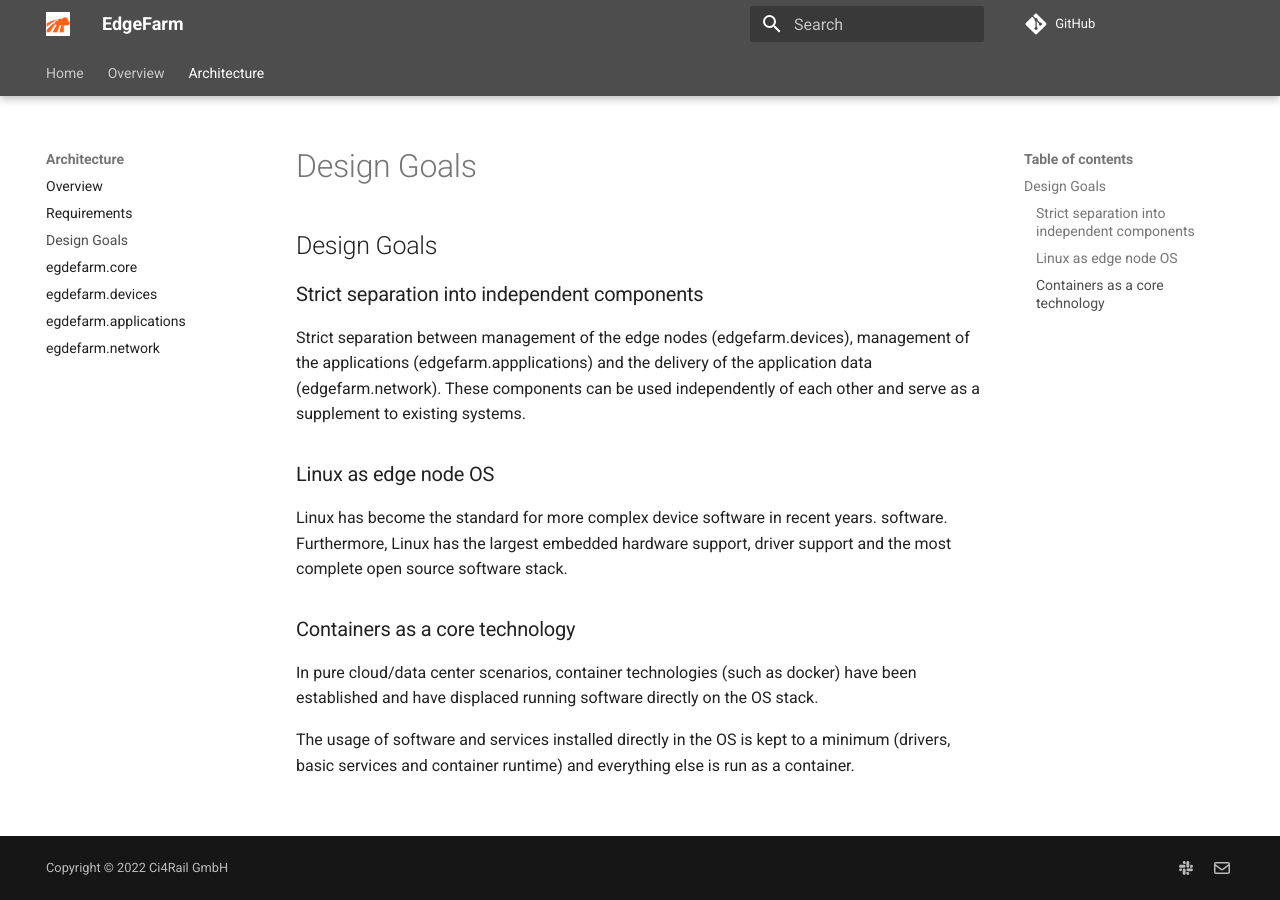
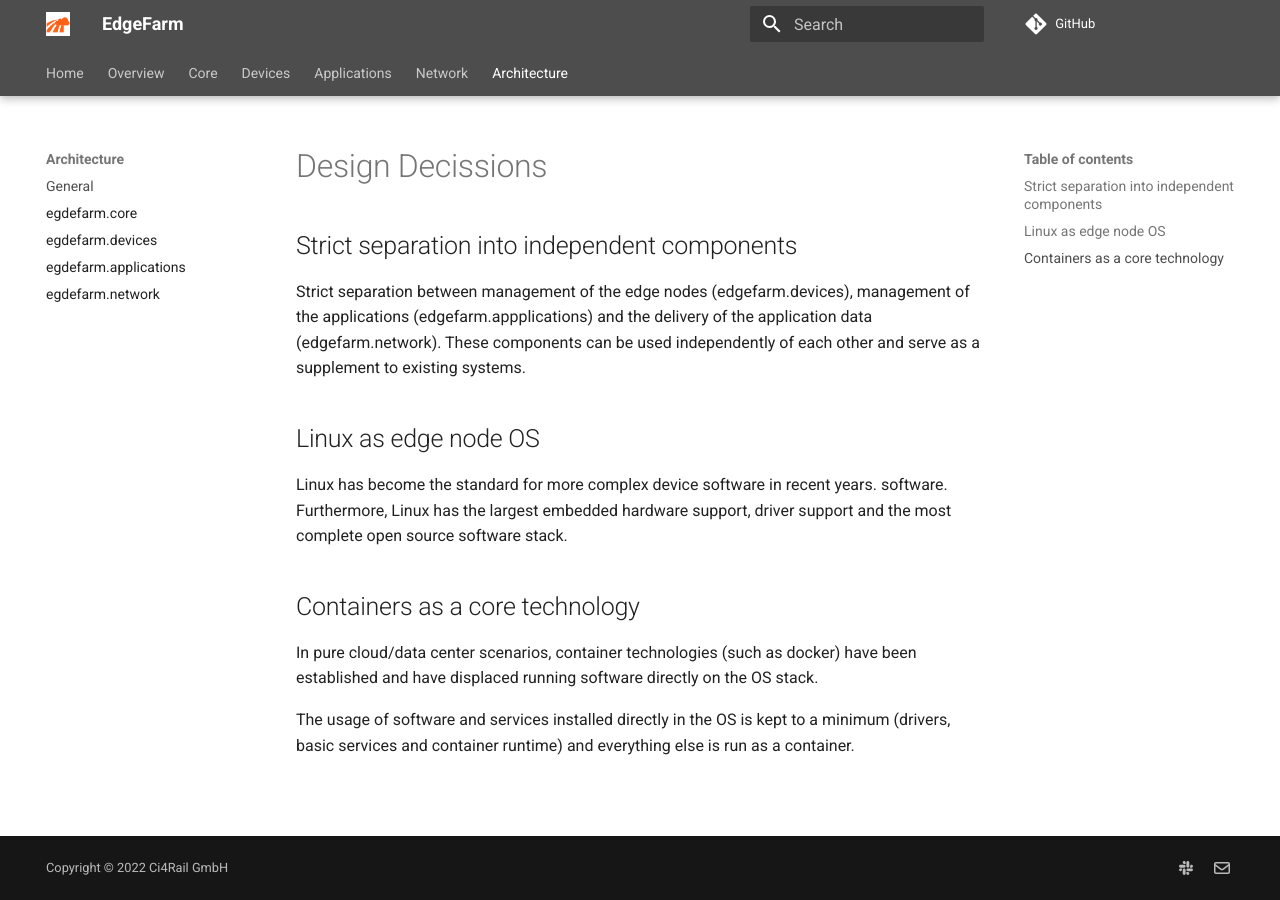
Before and after one commit to edgefarm/edgefarm, an MkDocs documentation site: the page built from docs/architecture/general.md, in a window 1280 px wide. Built offline with MkDocs 1.6.1 and Material for MkDocs 9.7.7, drawn with Linux system fonts in a browser that asks for light colours; comment, search, counter and statistics services are not loaded; the version menu is left out.

Commit message:
docs: extended docs

```diff
--- a/docs/architecture/design-goals.md
+++ b/docs/architecture/general.md
@@ -1,18 +1,17 @@
-## Design Goals
+# Design Decissions
 
-### Strict separation into independent components
+## Strict separation into independent components
 
 Strict separation between management of the edge nodes (edgefarm.devices), management of the applications (edgefarm.appplications) and the delivery of the application data (edgefarm.network).
 These components can be used independently of each other and serve as a supplement to existing systems.
 
-
-### Linux as edge node OS
+## Linux as edge node OS
 
 Linux has become the standard for more complex device software in recent years.
 software. Furthermore, Linux has the largest embedded hardware support,
 driver support and the most complete open source software stack.
 
-### Containers as a core technology
+## Containers as a core technology
 
 In pure cloud/data center scenarios, container technologies (such as docker) have been established and have displaced running software directly on the OS stack.
 
--- a/mkdocs.yml
+++ b/mkdocs.yml
@@ -74,12 +74,18 @@ markdown_extensions:
 nav:
  - Home: index.md
  - Overview:
-     - Introduction: overview/introduction.md
-     - Components: overview/components.md
+    - Introduction: overview/introduction.md
+    - Components: overview/components.md
+ - Core:
+    -  Introduction: edgefarm.core/introduction.md
+ - Devices:
+    -  Introduction: edgefarm.devices/introduction.md
+ - Applications:
+    -  Introduction: edgefarm.applications/introduction.md
+ - Network:
+    -  Introduction: edgefarm.network/introduction.md
  - Architecture:
-    - Overview: architecture/index.md
-    - Requirements: architecture/requirements.md
-    - Design Goals: architecture/design-goals.md
+    - General: architecture/general.md
     - egdefarm.core: architecture/edgefarm.core.md
     - egdefarm.devices: architecture/edgefarm.devices.md
     - egdefarm.applications: architecture/edgefarm.applications.md
```
Also changed, not shown: docs/edgefarm.applications/introduction.md (added, +1 -0 lines), docs/edgefarm.core/introduction.md (added, +1 -0 lines), docs/edgefarm.devices/introduction.md (added, +1 -0 lines), docs/edgefarm.network/introduction.md (added, +1 -0 lines), docs/index.md (+3 -2 lines), docs/architecture/requirements.md (deleted).
